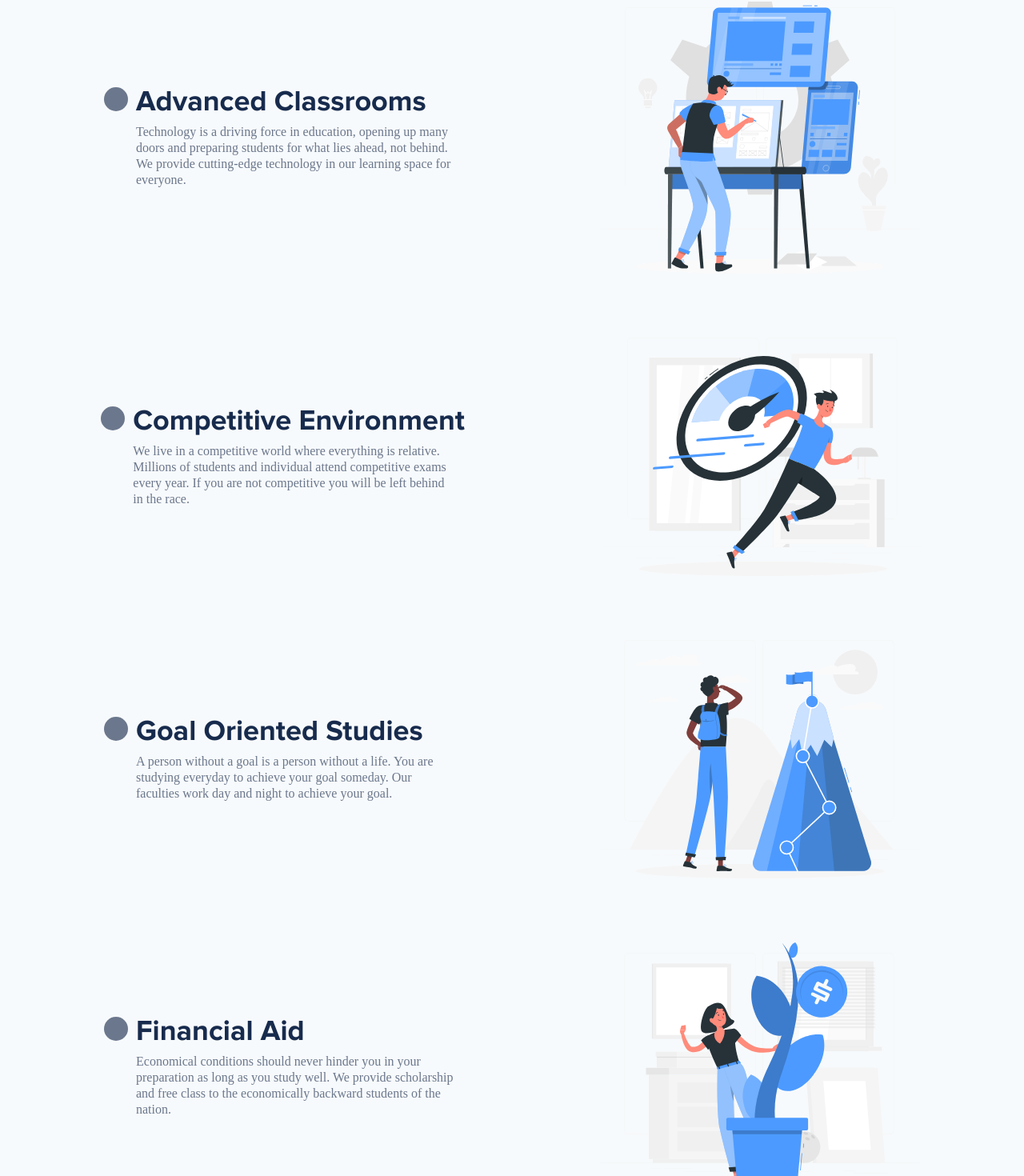
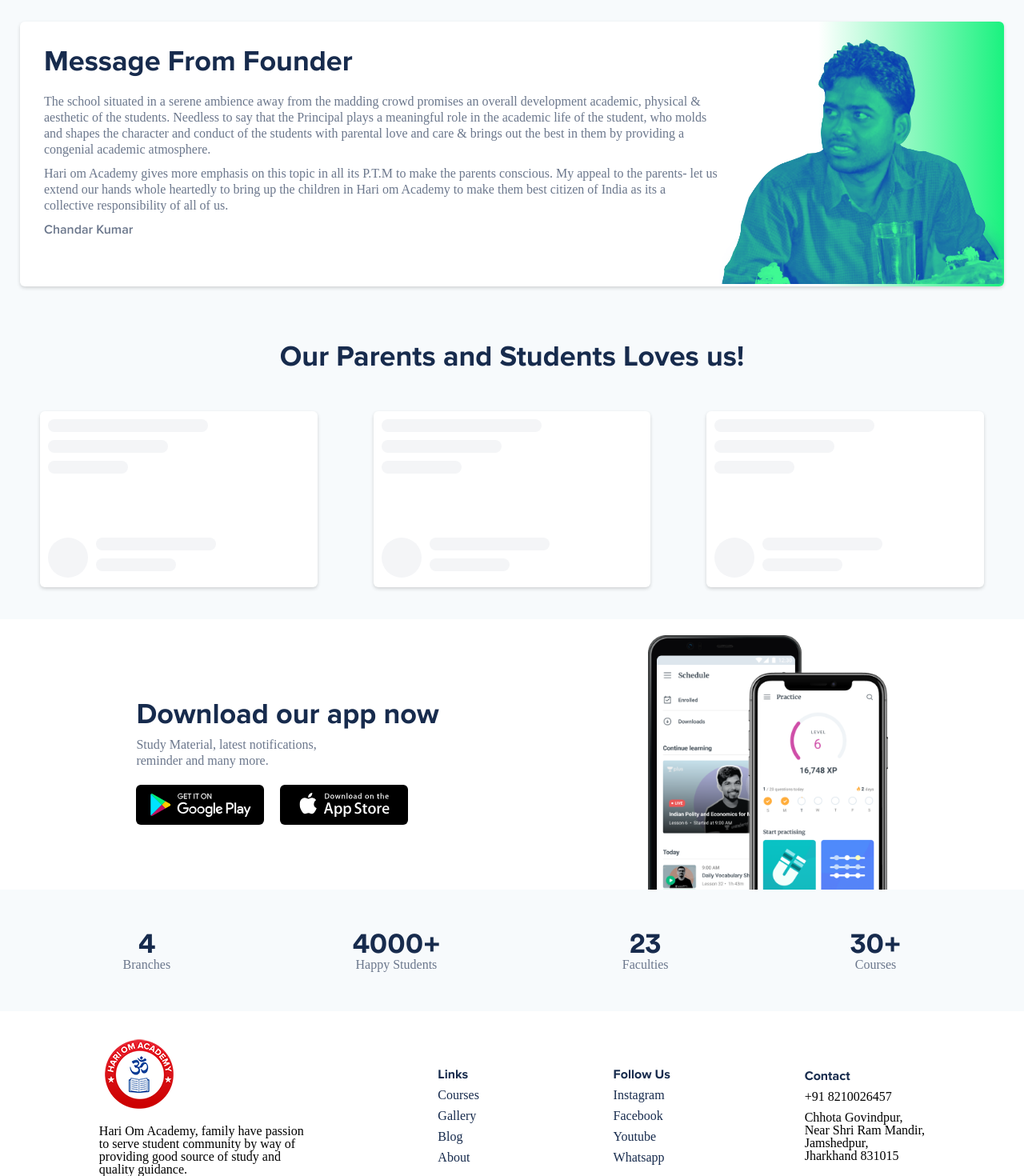
Before and after one commit to iamsahebgiri/hari-om-academy, a Next.js app: page / in a window 1280 px wide. Shown: the part 1062-2532 px from the top of the page at 80% size. Built offline with nearby package versions, Linux system fonts and the light colour scheme.

Commit message:
:love: Finished working on landing page for desktop

```diff
--- a/components/Footer.js
+++ b/components/Footer.js
@@ -1,31 +1,100 @@
 import React from 'react'
+import Link from 'next/link'
 
 export default function Footer() {
   return (
-    <div className='footer'>
-      <div>
-        <a href="#" target="_blank" rel="noopener noreferrer">Privacy Policy</a>
-        <a href="#" target="_blank" rel="noopener noreferrer">Terms and Conditions</a>
+    <div className="container">
+      <div className='footer'>
+        <div>
+          <img src="/logo.png" alt="Hari om academy" />
+          <p>Hari Om Academy, family have passion <br /> to serve student community by way of <br /> providing good source of study and <br />quality guidance.</p>
+          <p>Made with 🌹 by Meetwit</p>
+        </div>
+        <div>
+          <h1>Links</h1>
+          <ul>
+            <li>
+              <Link href='/courses'>
+                <a>Courses</a>
+              </Link>
+            </li>
+            <li>
+              <Link href='/contact'>
+                <a>Gallery</a>
+              </Link>
+            </li>
+            <li>
+              <Link href='/blog'>
+                <a>Blog</a>
+              </Link>
+            </li>
+            <li>
+              <Link href='/about'>
+                <a>About</a>
+              </Link>
+            </li>
+          </ul>
+        </div>
+        <div>
+          <h1>Follow Us</h1>
+          <ul>
+            <li>
+              <a href="http://instagram.com/hariomacadmey" target="_blank" rel="noopener noreferrer">Instagram</a>
+            </li>
+            <li>
+              <a href="http://facebook.com/hariomacademy" target="_blank" rel="noopener noreferrer">Facebook</a>
+            </li>
+            <li>
+              <a href="http://youtube.com/hariomacadmey" target="_blank" rel="noopener noreferrer">Youtube</a>
+            </li>
+            <li>
+              <a href="http://youtube.com/hariomacadmey" target="_blank" rel="noopener noreferrer">Whatsapp</a>
+            </li>
+          </ul>
+        </div>
+        <div>
+          <h1>Contact</h1>
+          <p>+91 8210026457</p>
+          <p>Chhota Govindpur,<br />
+          Near Shri Ram Mandir, <br />
+          Jamshedpur, <br />
+          Jharkhand 831015
+        </p>
+        </div>
       </div>
-     <div>Developed by <a href="https://iamsahebgiri.now.sh" target="_blank" rel="noopener noreferrer">Saheb Giri</a></div>
-     <div> All rights reserved &copy; 2020</div>
       <style jsx>
-        {`
+          {`
+          .container {
+            background: #fff;
+          }
           .footer {
-            background: #172B4D;
-            color: #fff;
-            padding: 20px 20px;
             display: flex;
-            justify-content: space-between;
-            font-size: 13px;
+            justify-content: space-around;
+            align-items: center;
+            padding: 30px 0;
+            max-width: 1200px;
+            margin: 0 auto;
           }
-          a {
+          p {
+            margin-top: 10px;
+          }
+          h1 {
+            font-family: 'Proxima Nova Bold';
+            color: #172B4D;
+          }
+          ul li {
+            margin-top: 10px;
+          }
+          ul li a {
             text-decoration: none;
-            color: #B3D4FF;
-            margin-left: 10px;
+            color: #172B4D;
+          }
+          ul li a:hover {
+            text-decoration: underline;
+            color: #4C9AFF;
           }
         `}
-      </style>
+        </style>
     </div>
   )
 }
--- a/pages/index.js
+++ b/pages/index.js
@@ -8,6 +8,7 @@ import Testimonials from '../sections/Testimonials'
 import DownloadApps from '../sections/DownloadApps'
 import Stats from '../sections/Stats'
 import Footer from '../components/Footer'
+import MessageFromFounder from '../sections/MessageFromFounder'
 
 export default function Home() {
   return (
@@ -27,7 +28,7 @@ export default function Home() {
       </div>
 
       <Features />
-      <WhyUs />
+      <MessageFromFounder />
       <Testimonials />
       <DownloadApps />
       <Stats />
--- a/sections/DownloadApps.js
+++ b/sections/DownloadApps.js
@@ -6,6 +6,7 @@ export default function DownloadApps() {
   return (
     <div className='download-apps'>
       <div className='content-container'>
+        <div className='section'>
           <h1 className='title'>Download our app now</h1>
           <p className='description'>Study Material, latest notifications,<br /> reminder and many more.</p>
           <div className="store-icons">
@@ -15,14 +16,19 @@ export default function DownloadApps() {
         </div>
         <img src="/phones.png" alt="download apps" />
 
+      </div>
       <style jsx >
         {`
         .download-apps {
           background: #fff;
+          padding: 20px 0 0 0;
+        }
+        .content-container {
+          max-width: 1200px;
+          margin: 0 auto;
           display: flex;
           justify-content: space-around;
           align-items: center;
-          padding: 20px 0 0 0;
         }
         .title {
           font-family: 'Proxima Nova Bold';
--- a/sections/Features.js
+++ b/sections/Features.js
@@ -22,7 +22,7 @@ export default function Features() {
           padding: 40px 0;
         }
         .feature-container {
-          box-shadow: 0 2px 6px rgba(0,0,0,0.16);
+          box-shadow: 0 2px 4px rgba(0,0,0,0.12);
           border-radius: 6px;
           padding: 10px;
           background: #fff;
--- /dev/null
+++ b/sections/MessageFromFounder.js
@@ -0,0 +1,61 @@
+import React from 'react'
+
+export default function MessageFromFounder() {
+  return (
+    <div className='container'>
+      <div className='section-container'>
+        <div className='left'>
+          <h1 className='title'>Message From Founder</h1>
+          <p>The school situated in a serene ambience away from the madding crowd promises an overall development academic, physical & aesthetic of the students. Needless to say that the Principal plays a meaningful role in the academic life of the student, who molds and shapes the character and conduct of the students with parental love and care & brings out the best in them by providing a congenial academic atmosphere.</p>
+
+          <p>Hari om Academy gives more emphasis on this topic in all its P.T.M to make the parents conscious. My appeal to the parents- let us extend our hands whole heartedly to bring up the children in Hari om Academy to make them best citizen of India as its a collective responsibility of all of us.</p>
+
+          <p className='founder'>Chandar Kumar</p>
+        </div>
+        <div className='right'>
+          <img className='image' src='/founder.png' alt='Founder' />
+        </div>
+      </div>
+      <style jsx>{`
+      .title {
+        font-size: 36px;
+        font-family: 'Proxima Nova Bold';
+        color: #172B4D;
+        padding: 20px 0;
+        text-align: left;
+      }
+      .container {
+        box-shadow: 0 2px 4px rgba(0,0,0,0.16);
+        //border: 1px solid #eff2f7;
+        border-radius: 6px;
+        padding-left: 30px;
+        background: #fff;
+        max-width: 1200px;
+        margin: 75px auto 30px;
+      }
+      .section-container {
+        display: flex;
+      }
+      p {
+        margin-top: 10px;
+      }
+      .image {
+        border-radius: 6px;
+      }
+      .left {
+        margin-top: 20px;
+        color: #6B778C;
+        line-height: 20px;
+      }
+      .founder {
+        font-family: 'Proxima Nova Semibold';
+      }
+      .right {
+        background: rgb(255,255,255);
+        background: linear-gradient(90deg, rgba(255,255,255,1) 0%, rgba(255,255,255,1) 35%, rgba(26,242,127,1) 100%);
+        border-radius: 6px;
+      }
+      `}</style>
+    </div>
+  )
+}
--- a/sections/Stats.js
+++ b/sections/Stats.js
@@ -3,7 +3,6 @@ import React from 'react'
 export default function Stats() {
   return (
     <div className='stats-container'>
-      {/* <h1 className='title'>Our Growth and Statistic</h1> */}
       <div className='stats-content'>
         <div className='stats-item'>
           <h1>4</h1>
@@ -26,6 +25,8 @@ export default function Stats() {
         {`
           .stats-container {
             padding: 50px 20px;
+            max-width: 1200px;
+            margin: 0 auto;
           }
           .title, .stats-item h1 {
             font-family: 'Proxima Nova Bold';
--- a/sections/Testimonials.js
+++ b/sections/Testimonials.js
@@ -33,7 +33,7 @@ export default function Testimonials() {
         font-size: 36px;
         color: #172B4D;
         text-align: center;
-        padding: 30px;
+        padding: 40px 0;
       }
       .testimpnials-container {
         max-width: 1200px;
```
Also changed, not shown: public/founder.png (added), public/logo.png (added). Lines whose indentation alone changed are shown as unchanged.
